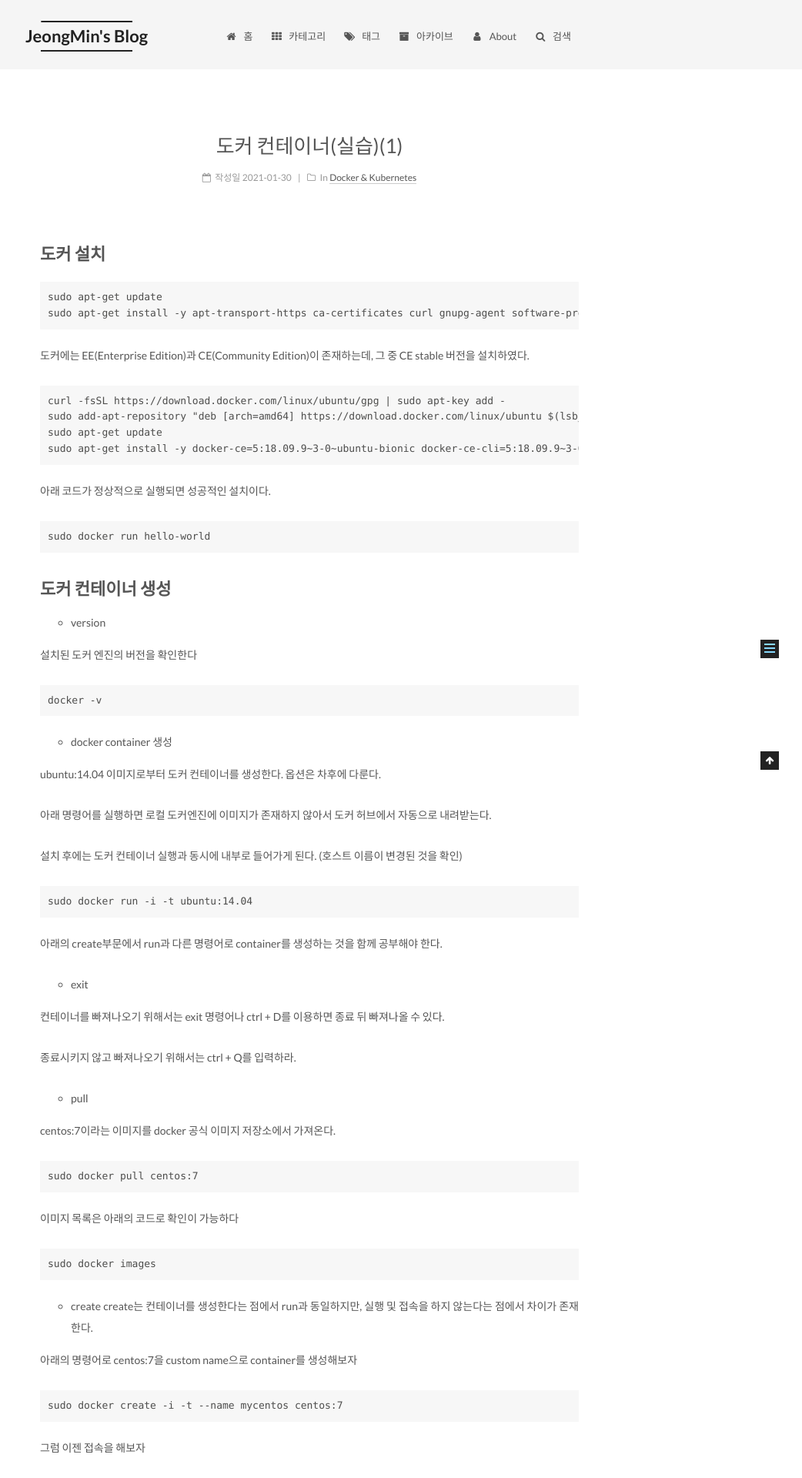
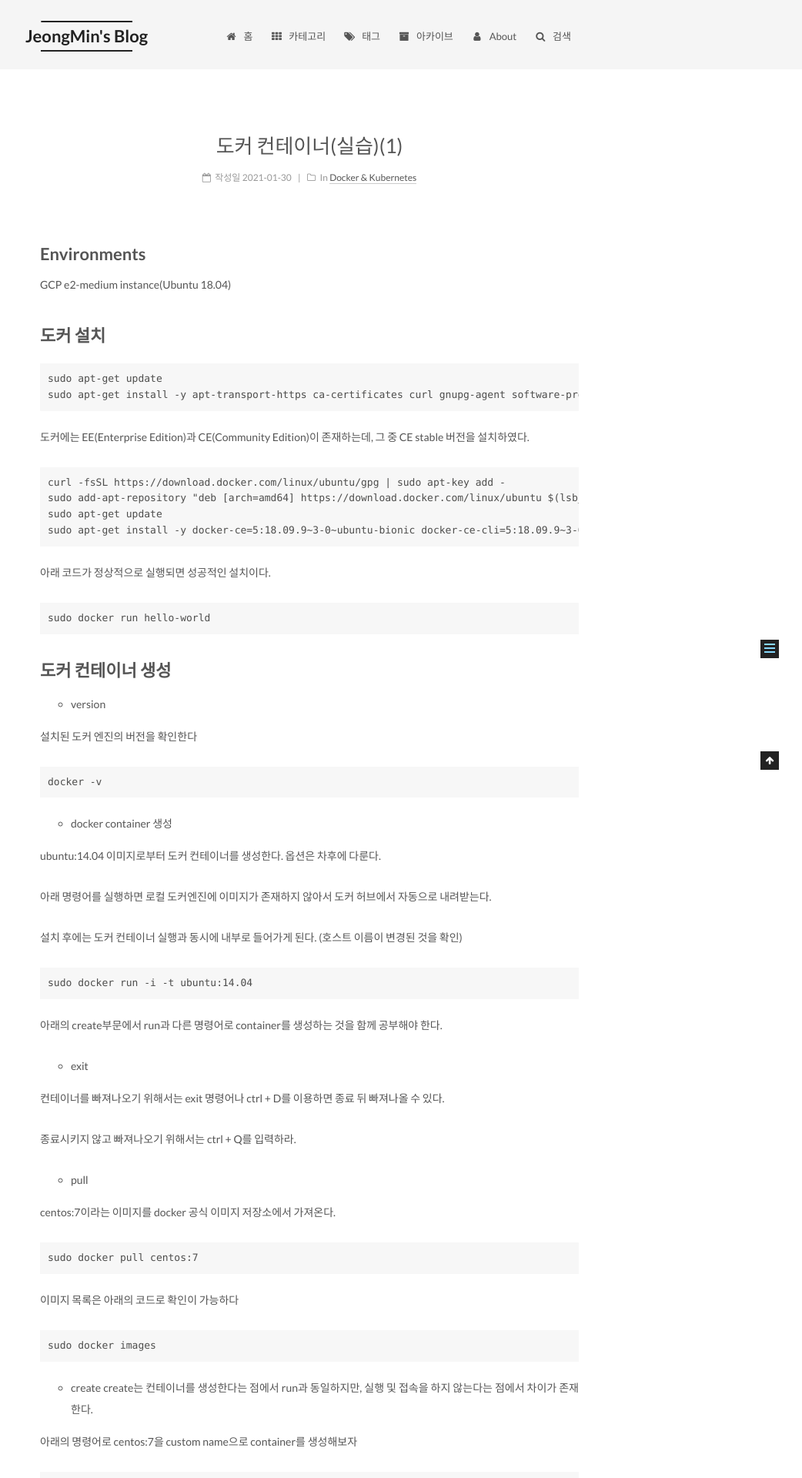
Before and after one commit to silverstar0727/silverstar0727.github.io, a Jekyll site: the page built from _posts/docker_kubernetes/2021-01-30-docke_container(1).md, in a window 1280 px wide. Shown: the top 1920 px of the page at 77% size, without its empty margins (238-1280 px from the left). Built offline with Jekyll 4.4.1, drawn with Linux system fonts in a browser that asks for light colours; comment, search, counter and statistics services are not loaded.

Commit message:
Update 2021-01-30-docke_container(1).md

```diff
--- a/_posts/docker_kubernetes/2021-01-30-docke_container(1).md
+++ b/_posts/docker_kubernetes/2021-01-30-docke_container(1).md
@@ -8,6 +8,9 @@ category: Docker & Kubernetes
 comments: False
 use_math: true
 ---
+
+## Environments
+GCP e2-medium instance(Ubuntu 18.04)
 
 ## 도커 설치
 ~~~
```
